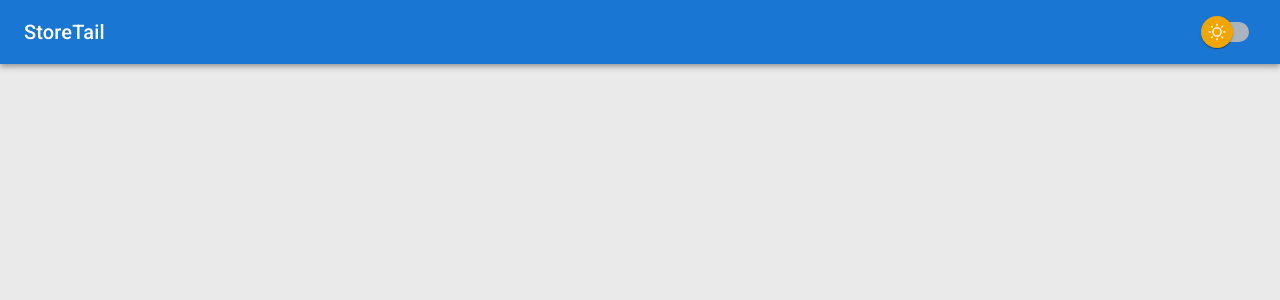
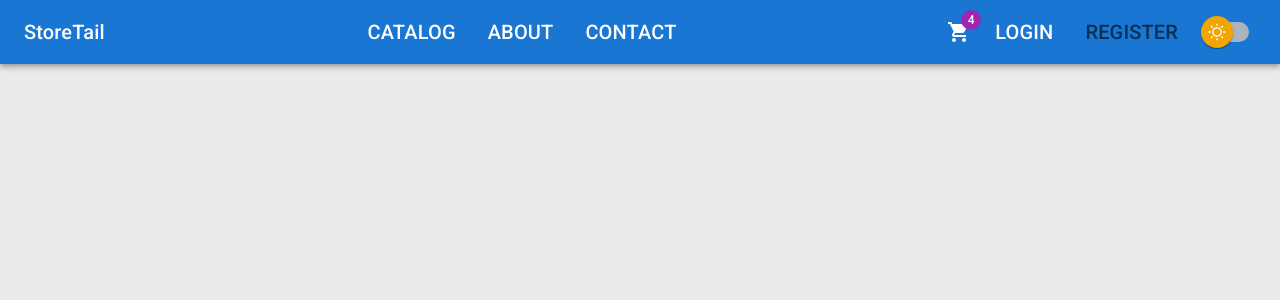
Before and after one commit to mzbali/Storetail, a React (Vite) app in the folder client/: page /register in a window 1280 px wide. Before the commit this address had no page. Shown: the top 300 px of the page. Built offline with nearby package versions, Linux system fonts and the light colour scheme.

Commit message:
Header with navigational link for different page

```diff
--- a/client/src/app/layout/Header.tsx
+++ b/client/src/app/layout/Header.tsx
@@ -1,5 +1,16 @@
-import { AppBar, Toolbar, Typography } from '@mui/material';
+import {
+  AppBar,
+  Badge,
+  Box,
+  IconButton,
+  List,
+  ListItem,
+  Toolbar,
+  Typography,
+} from '@mui/material';
+import ShoppingCartIcon from '@mui/icons-material/ShoppingCart';
 import React from 'react';
+import { NavLink } from 'react-router-dom';
 import { MaterialUISwitch } from './button/MaterialUiSwitch';
 
 interface HeaderProps {
@@ -7,14 +18,61 @@
   mode: boolean;
 }
 
+const midlinks = [
+  { title: 'catalog', path: '/catalog' },
+  { title: 'about', path: '/about' },
+  { title: 'contact', path: '/contact' },
+];
+
+const rightlinks = [
+  { title: 'login', path: '/login' },
+  { title: 'register', path: '/register' },
+];
+
+const navStyles = {
+  color: 'inherit',
+  typography: 'h6',
+  textDecoration: 'none',
+  '&:hover': { color: 'grey.500' },
+  '&.active': { color: 'text.secondary' },
+};
+
 export const Header: React.FC<HeaderProps> = ({ onSwitchClick, mode }) => {
   return (
     <AppBar position="static" sx={{ mb: 4 }}>
-      <Toolbar>
-        <Typography variant="h6" sx={{ flexGrow: 1 }}>
+      <Toolbar
+        sx={{
+          display: 'flex',
+          justifyContent: 'space-between',
+          alignItems: 'center',
+        }}
+      >
+        <Typography variant="h6" component={NavLink} to="/" sx={navStyles}>
           StoreTail
         </Typography>
-        <MaterialUISwitch onClick={onSwitchClick} checked={mode} />
+
+        <List sx={{ display: 'flex' }}>
+          {midlinks.map(({ title, path }) => (
+            <ListItem key={path} sx={navStyles} component={NavLink} to={path}>
+              {title.toUpperCase()}
+            </ListItem>
+          ))}
+        </List>
+        <Box display="flex" alignItems="center">
+          <IconButton color="inherit">
+            <Badge badgeContent={4} color="secondary">
+              <ShoppingCartIcon />
+            </Badge>
+          </IconButton>
+          <List sx={{ display: 'flex' }}>
+            {rightlinks.map(({ title, path }) => (
+              <ListItem key={path} sx={navStyles} component={NavLink} to={path}>
+                {title.toUpperCase()}
+              </ListItem>
+            ))}
+          </List>
+          <MaterialUISwitch onClick={onSwitchClick} checked={mode} />
+        </Box>
       </Toolbar>
     </AppBar>
   );
```
